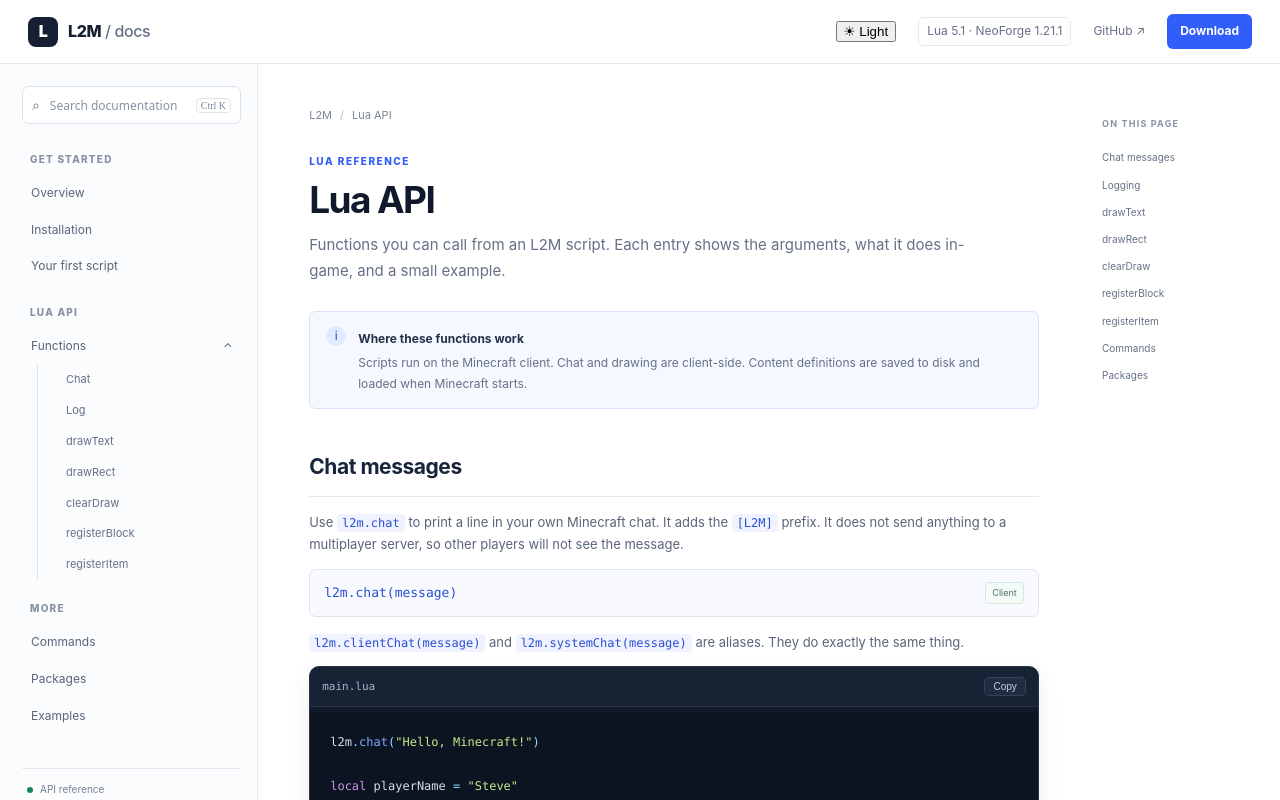
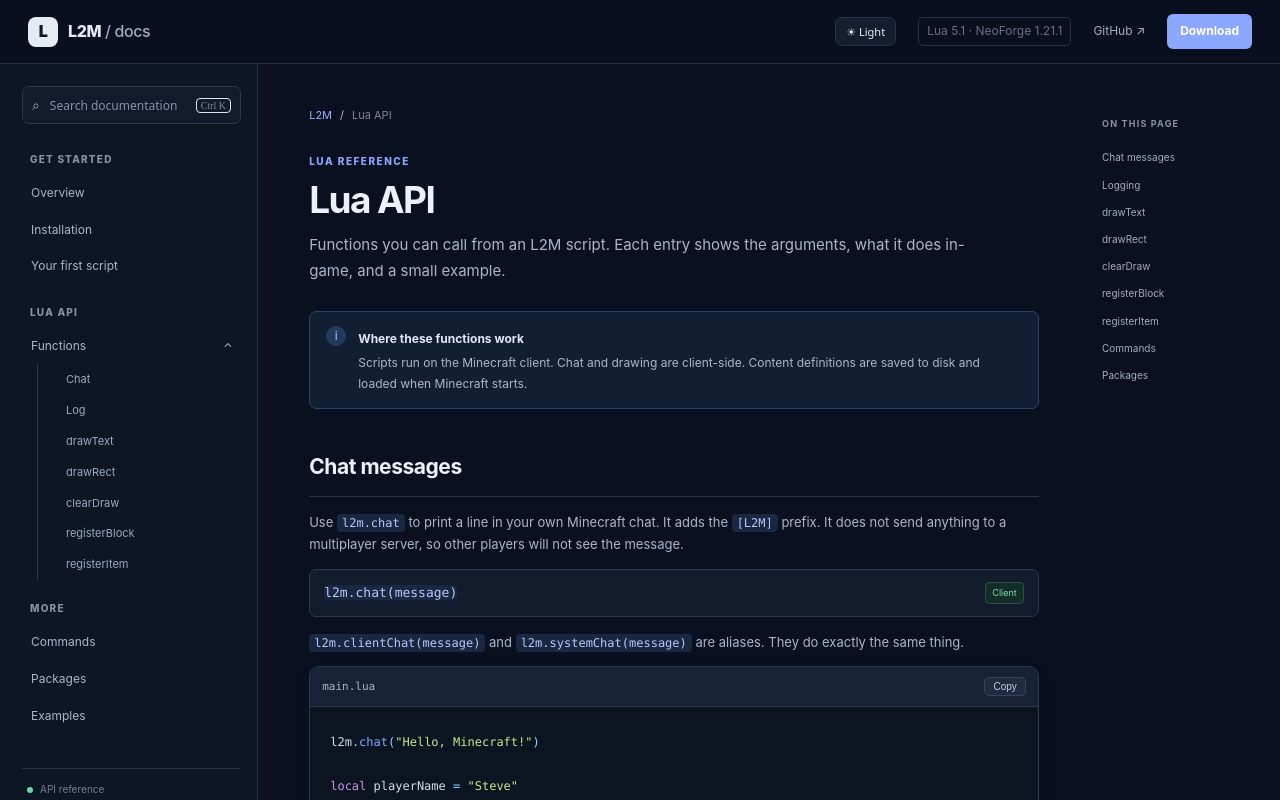
Before and after one commit to DeathAmir/L2M, a plain HTML site: page website/docs/api.html in a window 1280 px wide. Both pictures are taken after a click on the button "☾ Dark". Shown: the top 800 px of the page. Drawn offline with nearby package versions, Linux system fonts and the light colour scheme.

Commit message:
Style documentation light and dark themes

```diff
--- a/website/style.css
+++ b/website/style.css
@@ -9,3 +9,44 @@
 .codebox code,.codebox pre code{background:transparent!important;color:inherit!important;text-shadow:none!important;font:12px/1.85 ui-monospace,SFMono-Regular,Consolas,monospace}
 .codebox .token.comment{color:#718096}.codebox .token.keyword,.codebox .token.boolean{color:#c792ea}.codebox .token.string{color:#c3e88d}.codebox .token.number{color:#f78c6c}.codebox .token.function{color:#82aaff}.codebox .token.operator,.codebox .token.punctuation{color:#89ddff}.codebox .token.builtin{color:#ffcb6b}
 .copy{background:#202c40;border-color:#34445d;color:#c4cee0}.copy:hover{background:#2a3a54;color:#fff}
+
+.theme-toggle{border:1px solid var(--line);background:var(--surface2);color:var(--text);border-radius:7px;padding:6px 10px;font:11px system-ui;cursor:pointer;white-space:nowrap}.theme-toggle:hover{border-color:var(--accent);color:var(--accent)}
+:root[data-theme="dark"]{color-scheme:dark;--bg:#0b1020;--surface:#111827;--surface2:#151e2e;--line:#263247;--text:#e5eaf3;--muted:#a0aec0;--dim:#78869d;--accent:#8ba7ff;--accent2:#a8bbff;--green:#69d7a5}
+:root[data-theme="dark"] body{background:var(--bg);color:var(--text)}
+:root[data-theme="dark"] .topbar{background:#0b1020ed}
+:root[data-theme="dark"] .brand-icon{background:#e5eaf3;color:#101827}
+:root[data-theme="dark"] .sidebar{background:#0e1524}
+:root[data-theme="dark"] .searchbox{background:#111b2c;border-color:#2b3850}
+:root[data-theme="dark"] .searchbox input{color:var(--text)}
+:root[data-theme="dark"] .nav-item,:root[data-theme="dark"] .nav-group{color:#aab6c9}
+:root[data-theme="dark"] .nav-item:hover,:root[data-theme="dark"] .nav-item.active{background:#1a2946;color:#b7c8ff}
+:root[data-theme="dark"] .nav-group a{color:#9aa9bf;border-color:#2b3850}
+:root[data-theme="dark"] h1,:root[data-theme="dark"] h2,:root[data-theme="dark"] h3{color:#edf2fa}
+:root[data-theme="dark"] .lead,:root[data-theme="dark"] .doc-main>p,:root[data-theme="dark"] .doc-main ul,:root[data-theme="dark"] .doc-main ol{color:#aab6c9}
+:root[data-theme="dark"] .pill{background:#1b2944;border-color:#344a78;color:#b7c8ff}
+:root[data-theme="dark"] .callout{background:#121e32;border-color:#2c4268}
+:root[data-theme="dark"] .callout b{color:#e1e9f7}
+:root[data-theme="dark"] .callout p{color:#aab6c9}
+:root[data-theme="dark"] .callout-icon{background:#23395e;color:#b7c8ff}
+:root[data-theme="dark"] .doc-card{background:#111827;border-color:#263247}
+:root[data-theme="dark"] .doc-card b{color:#e5eaf3}
+:root[data-theme="dark"] .doc-card p,:root[data-theme="dark"] .api-table span{color:#a0aec0}
+:root[data-theme="dark"] .card-icon{background:#1b2944;color:#a9bcff}
+:root[data-theme="dark"] code{background:#1a2740;color:#b7c8ff}
+:root[data-theme="dark"] .api-table a:hover{background:#151f31}
+:root[data-theme="dark"] .api-table code{color:#a9bcff}
+:root[data-theme="dark"] .api-table b,:root[data-theme="dark"] .tag{background:#142c27;border-color:#285344;color:#7fe0b2}
+:root[data-theme="dark"] .signature{background:#121c2c;border-color:#2a3850}
+:root[data-theme="dark"] .signature code{color:#b7c8ff}
+:root[data-theme="dark"] .param-table th{background:#172235;color:#d3dceb}
+:root[data-theme="dark"] .param-table td{color:#aab6c9}
+:root[data-theme="dark"] .param-table td,:root[data-theme="dark"] .param-table th{border-color:#2a3850}
+:root[data-theme="dark"] .param-table td:first-child code{color:#b7c8ff}
+:root[data-theme="dark"] .toc>a{color:#a0aec0}
+:root[data-theme="dark"] .page-foot{border-color:#263247}
+:root[data-theme="dark"] .codebox{background:#0d1421;border-color:#2a3850}
+:root[data-theme="dark"] .code-head{background:#172235;border-color:#2a3850;color:#aab6c9}
+:root[data-theme="dark"] .copy{background:#202c40;border-color:#34445d;color:#c4cee0}
+:root[data-theme="dark"] .token.comment,:root[data-theme="light"] .token.comment{color:#42a66d!important;font-style:italic}
+:root[data-theme="dark"] .doc-main a:not(.doc-card):not(.page-foot a){color:#9bb4ff}
+@media(prefers-reduced-motion:no-preference){.theme-toggle,.doc-card,.sidebar{transition:background .18s,color .18s,border-color .18s,transform .18s}}
```
